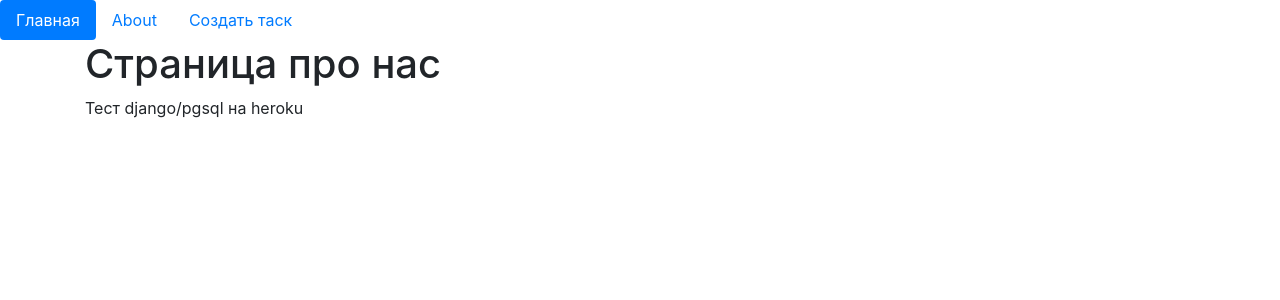
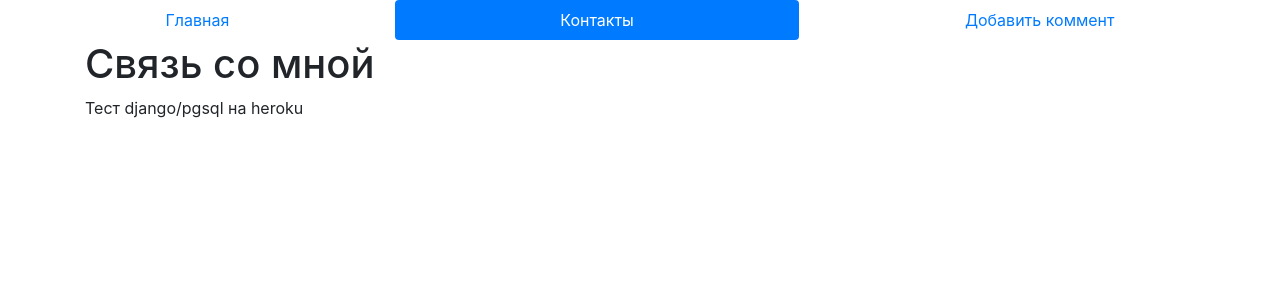
Before and after one commit to Mosl1k/kpalch, a Django app: page /about in a window 1280 px wide. Shown: the top 300 px of the page. Run offline with Django 3.2, Linux system fonts and the light colour scheme; some libraries are stand-ins or nearby versions.

Commit message:
new templates

```diff
--- a/main/templates/main/about.html
+++ b/main/templates/main/about.html
@@ -1,10 +1,10 @@
 {% extends 'main/base.html' %}
-
+{% block about %}active{% endblock %}
 {% block title %}
-Страница про нас
+Контакты
 {% endblock %}
 
 {% block content %}
-    <h1>Страница про нас</h1>
+    <h1>Связь со мной</h1>
     <p>Тест django/pgsql на heroku</p>
 {% endblock %}
--- a/main/templates/main/base.html
+++ b/main/templates/main/base.html
@@ -9,11 +9,11 @@
     <link rel="stylesheet" href="https://stackpath.bootstrapcdn.com/bootstrap/4.5.2/css/bootstrap.min.css">
 </head>
 <body>
-    <ul class="nav nav-pills">
-      <li class="nav-item"><a href="{% url 'home' %}" class="nav-link active">Главная</a></li>
-      <li class="nav-item"><a href="{% url 'about' %}" class="nav-link">About</a></li>
-        <li class="nav-item"><a href="{% url 'create' %}" class="nav-link">Создать таск</a></li>
-    </ul>
+<ul class="nav nav-pills nav-fill">
+      <li class="nav-item"><a href="{% url 'home' %}" class="nav-link {% block start %}{% endblock %} ">Главная</a></li>
+      <li class="nav-item"><a href="{% url 'about' %}" class="nav-link {% block about %}{% endblock %} ">Контакты</a></li>
+      <li class="nav-item"><a href="{% url 'create' %}" class="nav-link {% block comment %}{% endblock %}">Добавить коммент</a></li>
+</ul>
     <div class="container">
   {% block content %}{% endblock %}
     </div>
--- a/main/templates/main/create.html
+++ b/main/templates/main/create.html
@@ -1,11 +1,11 @@
 {% extends 'main/base.html' %}
+{% block comment %} active {% endblock %}
 
 {% block title %}
-Создать таск
+Добавить коммент
 {% endblock %}
-
 {% block content %}
-    <h1>Создать таск</h1>
+    <h1>Добавить коммент</h1>
     <form method="post">
          {% csrf_token %}
         {{ form.title }}<br>
--- a/main/templates/main/index.html
+++ b/main/templates/main/index.html
@@ -1,10 +1,13 @@
 {% extends 'main/base.html' %}
+{% block start %} active {% endblock %}
 
 {% block title %}
 {{ title }}
 {% endblock %}
 
 {% block content %}
+
+
     <h1>Главная страница</h1>
     {% if tasks %}
         {% for el in tasks %}
@@ -14,6 +17,6 @@
         </div>
     {% endfor %}
     {% else %}
-        <p>У нас нет записей!</p>
+        <p>Записи отсутствуют!</p>
     {% endif %}
 {% endblock %}
```
